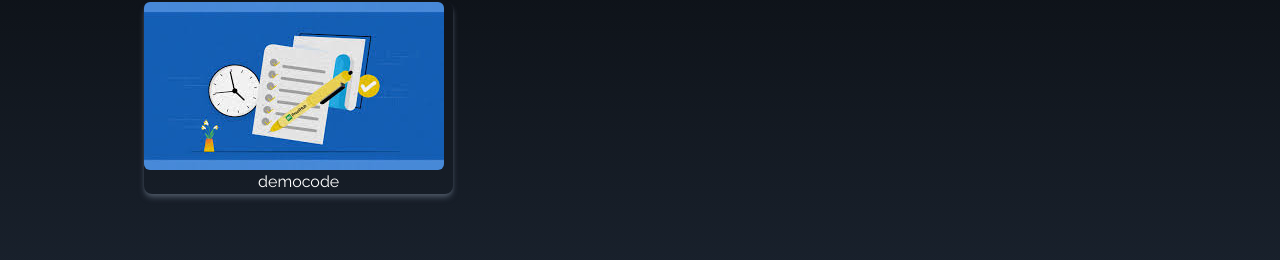
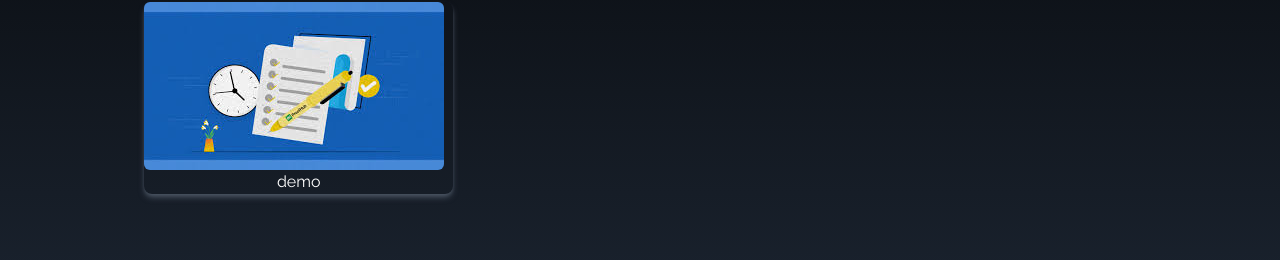
Before and after one commit to vimalkanth265/react-portfolio, a React (Create React App) app: page / in a window 1280 px wide. Shown: the part 1974-2234 px from the top of the page. Built offline with nearby package versions, Linux system fonts and the light colour scheme.

Commit message:
add the link

```diff
--- a/src/compnents/portfolio.jsx
+++ b/src/compnents/portfolio.jsx
@@ -16,8 +16,7 @@ const Portfolio = () => {
             <div className='shadow-md  shadow-gray-600 rounded-lg '>
                 <img src={todolist} alt=""  className='rounded-md '/>
                 <div className='flex items-center justify-center'>
-                    <button > <a href="https://github.com/vimalkanth265/react-todo">demo</a></button>
-                    <button>code</button>
+                    <button > <a href="https://github.com/vimalkanth265/react-todo" target='_blank' alt="github_link">demo</a></button>
                 </div>
             </div>
         </div>
```
